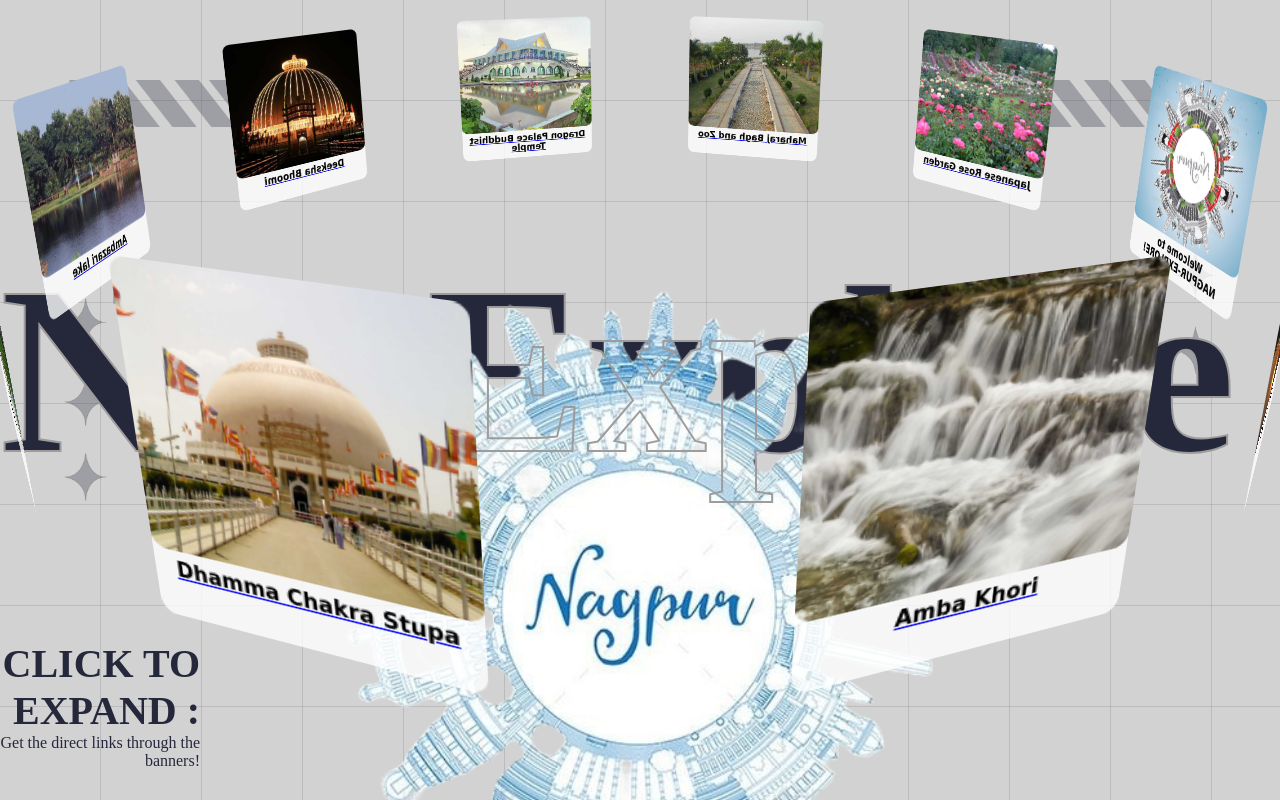
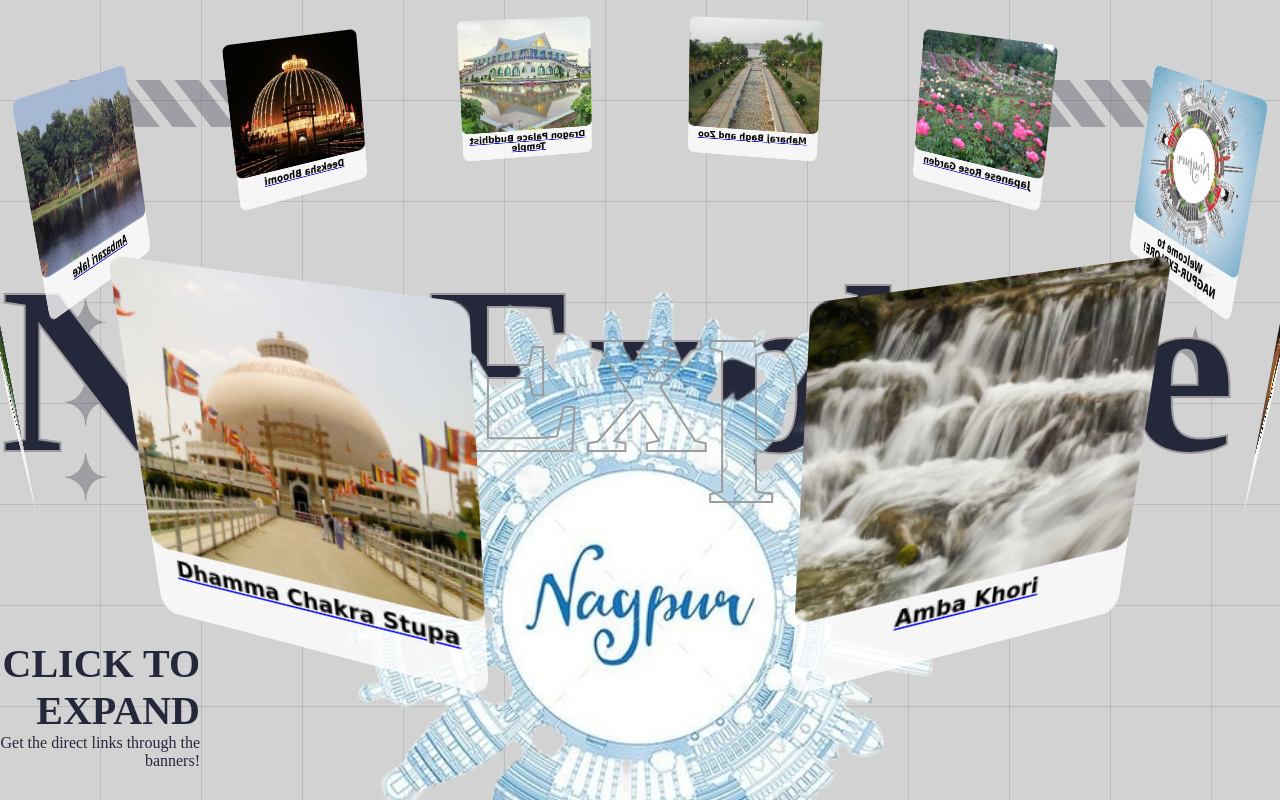
Before and after one commit to yashita13/Nagpur-Touro, a plain HTML site: page index.html in a window 1280 px wide. Drawn offline with Linux system fonts and the light colour scheme; a web font is replaced by a local one.

Commit message:
Update index.html

```diff
--- a/index.html
+++ b/index.html
@@ -150,7 +150,7 @@
                 NgpExplore
             </h1>
             <div class="author">
-                <h2>CLICK TO EXPAND : </h2>
+                <h2>CLICK TO EXPAND </h2>
                 <!-- <p><b>Web Dev Lead</b></p> -->
                 <p>
                     Get the direct links through the banners!
```
